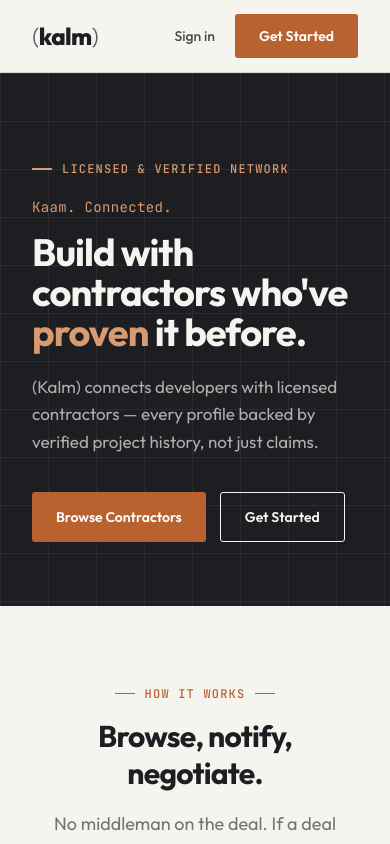
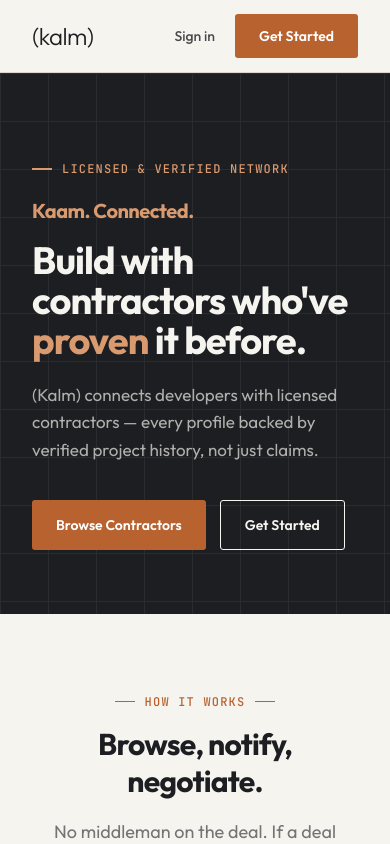
Before and after one commit to moizpatrawala1-pixel/buildbridgeapp, a Next.js app: page / in a window 390 px wide. Shown: the top 844 px of the page. Built offline with nearby package versions, Linux system fonts and the light colour scheme; no server answers.

Commit message:
revert logo to thin uniform weight, make Kaam. Connected. slogan bolder

```diff
--- a/src/app/page.tsx
+++ b/src/app/page.tsx
@@ -43,7 +43,7 @@
             <span className="w-5 h-[1.5px] bg-amber-soft" />
             Licensed &amp; Verified Network
           </div>
-          <p className="font-mono text-sm text-amber-soft tracking-wide mb-4">Kaam. Connected.</p>
+          <p className="font-display text-xl md:text-2xl font-bold text-amber-soft tracking-tight mb-4">Kaam. Connected.</p>
           <h1 className="font-display font-bold text-[clamp(38px,4.6vw,60px)] leading-[1.05] tracking-tight mb-5 max-w-2xl">
             Build with contractors who&apos;ve <span className="text-amber-soft">proven</span> it before.
           </h1>
--- a/src/components/Footer.tsx
+++ b/src/components/Footer.tsx
@@ -9,9 +9,7 @@
         <div className="grid grid-cols-2 md:grid-cols-4 gap-10 pb-12 border-b border-line">
           <div>
             <div className="font-display text-xl text-charcoal mb-3.5 flex items-baseline">
-              <span className="font-light text-charcoal/60">(</span>
-              <span className="font-extrabold">kalm</span>
-              <span className="font-light text-charcoal/60">)</span>
+              <span className="font-light">(kalm)</span>
             </div>
             <p className="text-sm leading-relaxed max-w-[260px]">
               Connecting developers, licensed contractors, and material suppliers on one verified network.
--- a/src/components/Nav.tsx
+++ b/src/components/Nav.tsx
@@ -22,9 +22,7 @@
     <nav className="sticky top-0 z-50 bg-paper/95 backdrop-blur-sm border-b border-line">
       <div className="max-w-[1440px] mx-auto px-8 h-[72px] flex items-center justify-between">
         <Link href="/" className="font-display text-2xl tracking-tight text-charcoal flex items-baseline">
-          <span className="font-light text-charcoal/70">(</span>
-          <span className="font-extrabold">kalm</span>
-          <span className="font-light text-charcoal/70">)</span>
+          <span className="font-light">(kalm)</span>
         </Link>
 
         <div className="hidden md:flex items-center gap-10">
```
